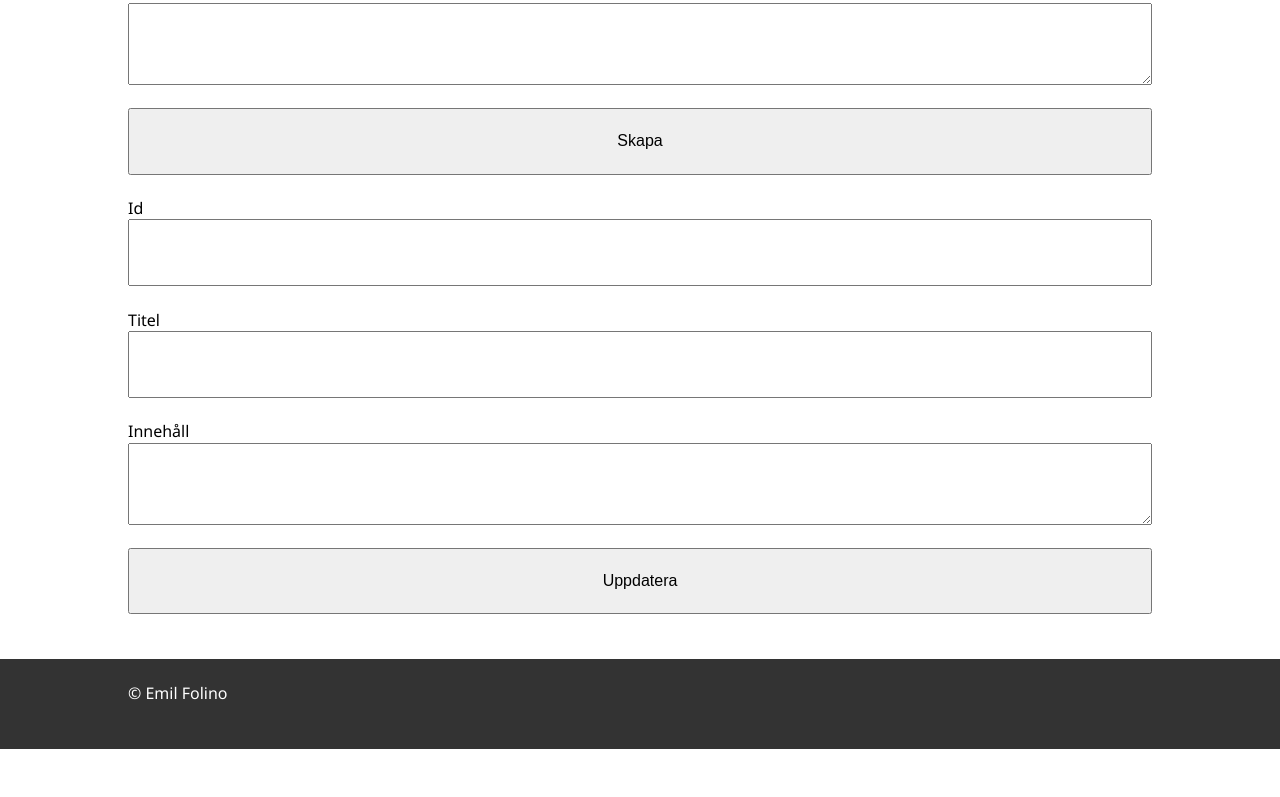
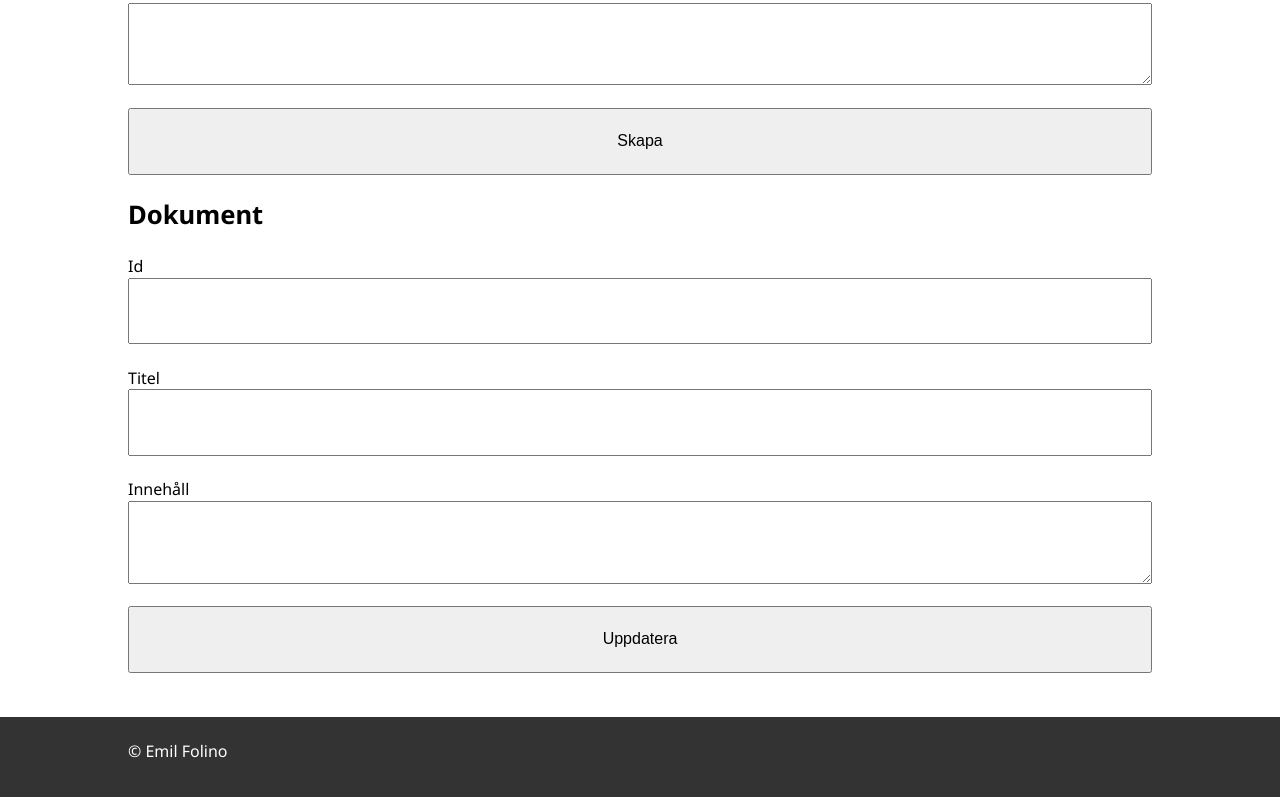
Before and after one commit to 7rip7ych/lucid-frontend, a React (Vite) app: page /1 in a window 1280 px wide. Shown: the part 297-1094 px from the top of the page. Before the commit the page ends 1046 px from the top, so only its background shows below. Built offline with nearby package versions, Linux system fonts and the light colour scheme; no server answers.

Commit message:
Add functionality to component

```diff
--- a/src/views/includes/AddForm.jsx
+++ b/src/views/includes/AddForm.jsx
@@ -1,13 +1,37 @@
+import { useState } from "react";
+import documents from "../models/docs";
+import { useNavigate } from "react-router-dom";
+
 function AddForm(props) {
+    const navigate = useNavigate();
+    const [newTitle, setNewTitle] = useState(props.doc.title);
+    const [newContent, setNewContent] = useState(props.doc.content);
+
+    function handleChange(e) {
+        e.preventDefault();
+        e.target.name == "title" ? setNewTitle(e.target.value) : setNewContent(e.target.value);
+    }
+
+    async function handleSubmit(e) {
+        e.preventDefault();
+        let newDoc = {
+            "title": newTitle,
+            "content": newContent
+        };
+        const result = await documents.addOneDoc(newDoc);
+
+        navigate(`/${result.insertedId}`); // Redirect to new id
+    }
+
     return (
         <>
         <h2>Dokument</h2>
-        <form method="POST" action="/" className="new-doc">
+        <form onSubmit={handleSubmit} className="new-doc">
             <label htmlFor="title">Titel</label>
-            <input type="text" name="title" defaultValue={props.doc.title} />
+            <input type="text" name="title" defaultValue={props.doc.title} onChange={handleChange} />
 
             <label htmlFor="content">Innehåll</label>
-            <textarea name="content" defaultValue={props.doc.content}></textarea>
+            <textarea name="content" defaultValue={props.doc.content} onChange={handleChange}></textarea>
 
             <input type="submit" value="Skapa" />
         </form>
--- a/src/views/includes/UpdateForm.jsx
+++ b/src/views/includes/UpdateForm.jsx
@@ -1,15 +1,43 @@
+import { useState } from "react";
+import documents from "../models/docs";
+import { useNavigate } from "react-router-dom";
+
 function UpdateForm(props) {
+    const navigate = useNavigate();
+    const [uTitle, setUTitle] = useState("");
+    const [uContent, setUContent] = useState("");
+
+    function handleChange(e) {
+        e.preventDefault();
+        e.target.name == "title" ? setUTitle(e.target.value) : setUContent(e.target.value);
+    }
+
+    async function handleSubmit(e) {
+        e.preventDefault();
+        let newDoc = {
+            "id": props.doc._id,
+            "title": uTitle === "" ? props.doc.title : uTitle,
+            "content": uContent === "" ? props.doc.content : uContent
+        };
+        // const result = await documents.updateOneDoc(newDoc);
+        // console.log(result, newDoc);
+        await documents.updateOneDoc(newDoc);
+
+        navigate(0); // Reload page
+    }
+
     return (
         <>
-        <form method="POST" action="/update" className="new-doc">
+        <h2>Dokument</h2>
+        <form onSubmit={handleSubmit} className="new-doc">
             <label htmlFor="id">Id</label>
             <input type="text" name="id" defaultValue={props.doc._id} />
 
             <label htmlFor="title">Titel</label>
-            <input type="text" name="title" defaultValue={props.doc.title} />
+            <input type="text" name="title" defaultValue={props.doc.title} onChange={handleChange} />
 
             <label htmlFor="content">Innehåll</label>
-            <textarea name="content" defaultValue={props.doc.content}></textarea>
+            <textarea name="content" defaultValue={props.doc.content} onChange={handleChange}></textarea>
 
             <input type="submit" value="Uppdatera" />
         </form>
```
